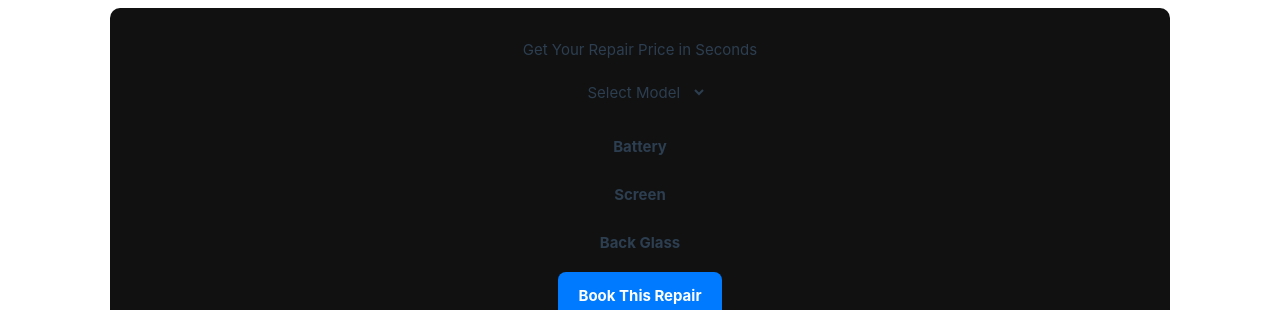
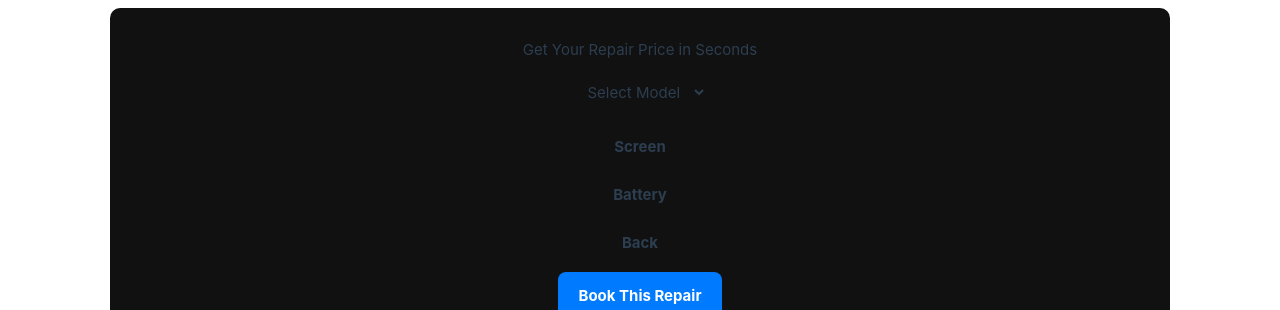
Before and after one commit to SemogEnaz/repair_website, a Vue app: page / in a window 1280 px wide. Shown: the part 840-1150 px from the top of the page. Built offline with nearby package versions, Linux system fonts and the light colour scheme.

Commit message:
Made button logis slightly better

```diff
--- a/src/components/HomePage/Calculator.vue
+++ b/src/components/HomePage/Calculator.vue
@@ -13,8 +13,11 @@
         <button
           v-for="option in options"
           :key="option.value"
-          @click="selectedOption = option.value"
-          :class="['w-2/3 sm:w-1/3 btn hover:border-blue-500 border-3 border-transparent !p-1', selectedOption === option.value ? 'btn-primary' : '']"
+          @click="() => selectedOptions[option.position] = !selectedOptions[option.position]"
+          :class="[
+            'w-2/3 sm:w-1/3 btn hover:border-blue-500 border-3 border-transparent !p-1',
+            selectedOptions[option.position] ? 'btn-primary' : ''
+          ]"
         >
           {{ option.label }}
         </button>
@@ -35,15 +38,28 @@ import { ref, computed } from 'vue';
 // state
 const selectedModel = ref('')
 const selectedIssue = ref('')
-const selectedOption = ref(null);
 
-const options = [
-  { label: 'Battery', value: 'battery' },
-  { label: 'Screen', value: 'screen' },
-  { label: 'Back Glass', value: 'back' }
+// If we had more services, we could add more options here
+const services = [
+  'screen', 'battery', 'back'
 ]
 
-// links (replace these)
+// This will track which options are selected
+const selectedOptions = ref(
+  services.map(() => false)
+);
+
+// Creating options for the buttons based on services
+// { Battery, battery, 0 }, { Screen, screen, 1 }, { Back, back, 2 }
+const options = computed(() => {
+  return services.map((service, index) => ({
+    label: service.charAt(0).toUpperCase() + service.slice(1),
+    value: service,
+    position: index,
+  }))
+});
+
+// links (replace these)`
 
 // pricing logic
 const price = computed(() => {
```
